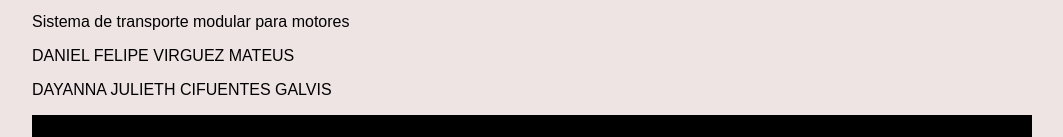
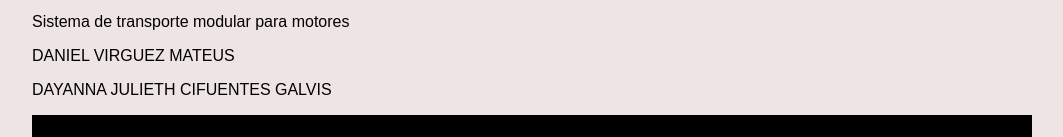
Before and after one commit to Danielvirguez/Proyecto_y_terminos, a plain HTML site: page index.html in a window 1280 px wide. Shown: the part 319-456 px from the top of the page, without its empty margins (108-1171 px from the left). Drawn offline with Linux system fonts and the light colour scheme.

Commit message:
Update index.html

```diff
--- a/index.html
+++ b/index.html
@@ -28,7 +28,7 @@
         <p>Sistema de transporte modular para motores</p>
        </div>
        <div id="subtitulo">
-        <p>DANIEL FELIPE VIRGUEZ MATEUS</p>
+        <p>DANIEL VIRGUEZ MATEUS</p>
         <p>DAYANNA JULIETH CIFUENTES GALVIS</p>
        </div>
       </header>
```
